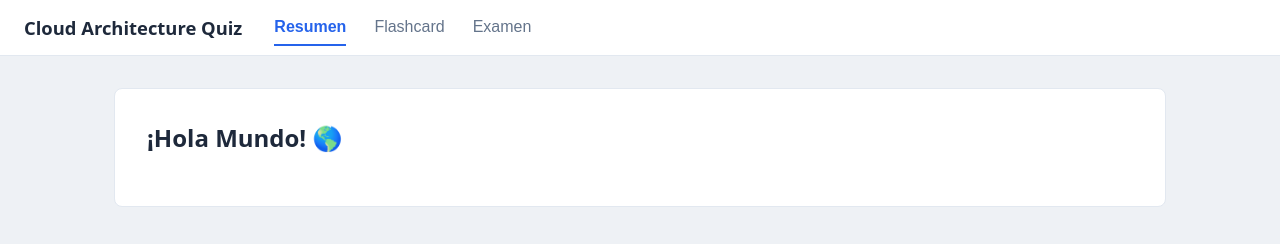
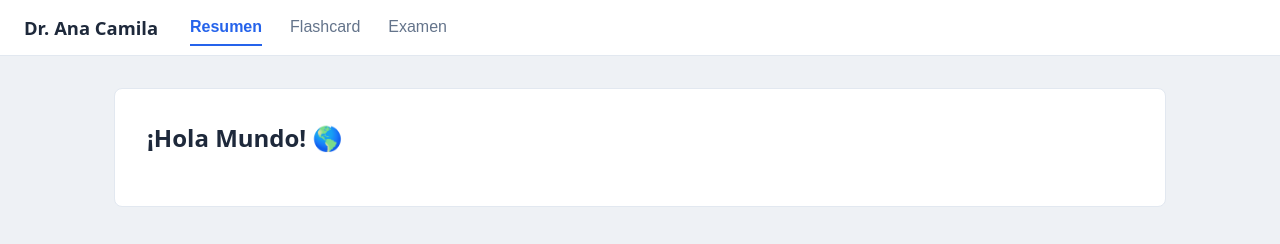
Before and after one commit to jaagsmail/micro, a plain HTML site: page index.html in a window 1280 px wide. Drawn offline with Linux system fonts and the light colour scheme.

Commit message:
Cambia titulo a Dr. Ana Camila

```diff
--- a/index.html
+++ b/index.html
@@ -3,7 +3,7 @@
 <head>
 <meta charset="UTF-8">
 <meta name="viewport" content="width=device-width, initial-scale=1.0">
-<title>Cloud Architecture Quiz</title>
+<title>Dr. Ana Camila</title>
 <style>
   :root {
     --blue: #2563eb;
@@ -75,7 +75,7 @@
 </head>
 <body>
   <header>
-    <div class="title">Cloud Architecture Quiz</div>
+    <div class="title">Dr. Ana Camila</div>
     <nav>
       <button class="nav-btn active" data-target="resumen">Resumen</button>
       <button class="nav-btn" data-target="flashcard">Flashcard</button>
```
